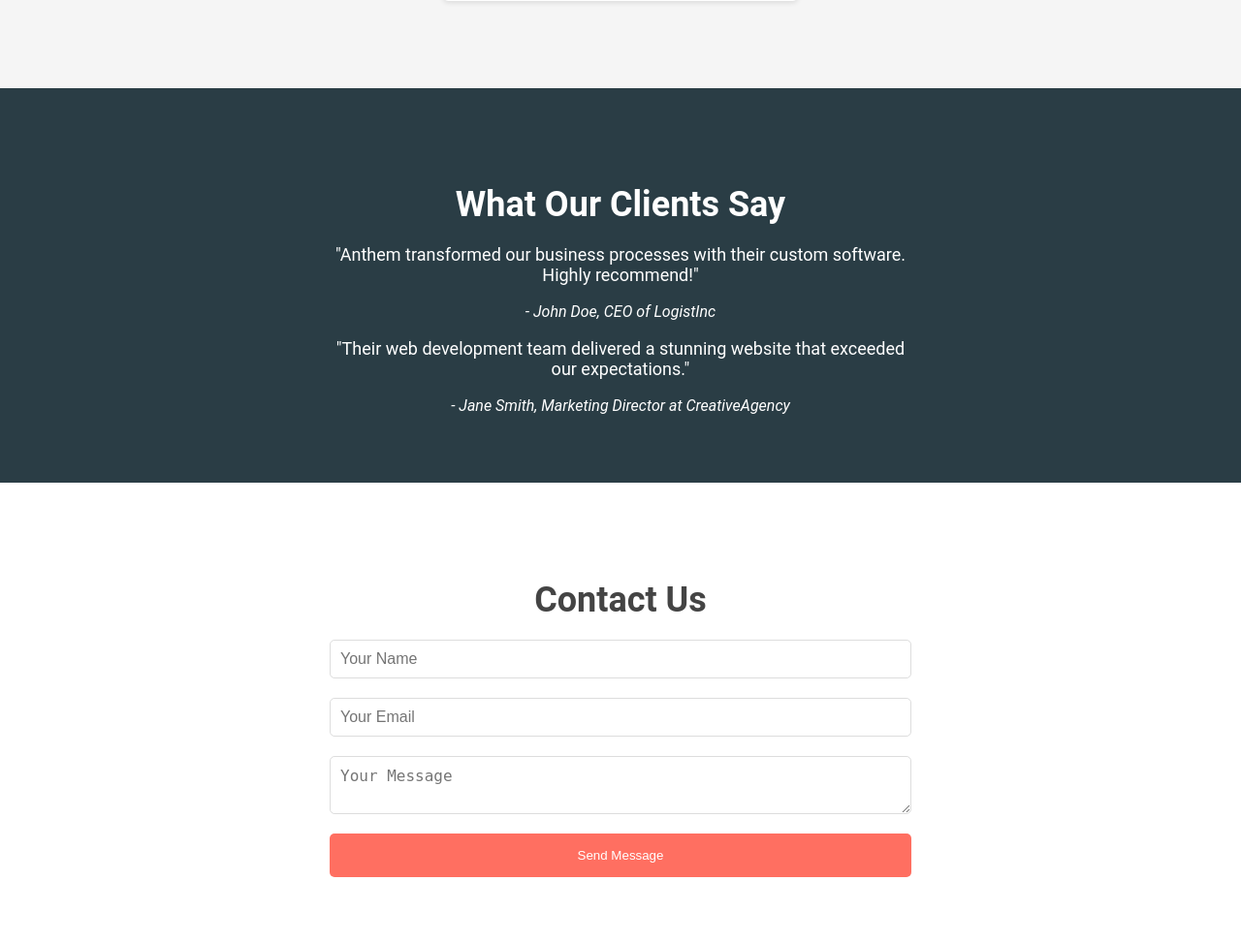
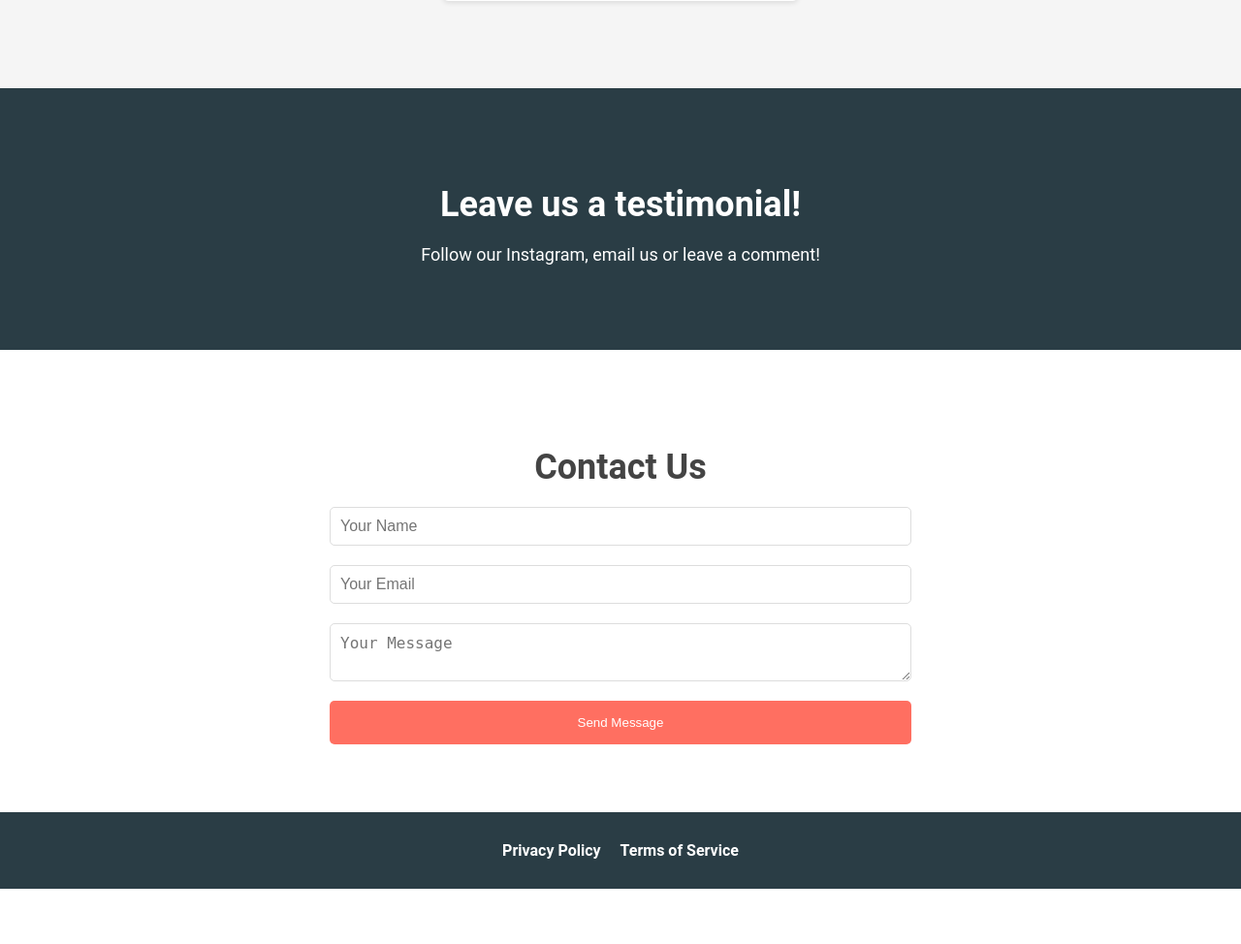
Before and after one commit to stuart-kieser/anthemdigital, a Flask app: page / in a window 1280 px wide. Shown: the part 1575-2549 px from the top of the page at 97% size. After the commit the page ends 2492 px from the top, so only its background shows below. Run offline with Flask 3, Linux system fonts and the light colour scheme; some libraries are stand-ins or nearby versions.

Commit message:
almost done2

```diff
--- a/server/templates/home.html
+++ b/server/templates/home.html
@@ -57,15 +57,14 @@
 
     <section id="testimonials">
         <div class="container">
-            <h2>What Our Clients Say</h2>
+            <h2>Leave us a testimonial!</h2>
             <div class="testimonial">
-                <p>"Anthem transformed our business processes with their custom software. Highly recommend!"</p>
-                <span>- John Doe, CEO of LogistInc</span>
+                <p>Follow our Instagram, email us or leave a comment!</p>
             </div>
-            <div class="testimonial">
+            <!-- <div class="testimonial">
                 <p>"Their web development team delivered a stunning website that exceeded our expectations."</p>
                 <span>- Jane Smith, Marketing Director at CreativeAgency</span>
-            </div>
+            </div> -->
         </div>
     </section>
 
```
